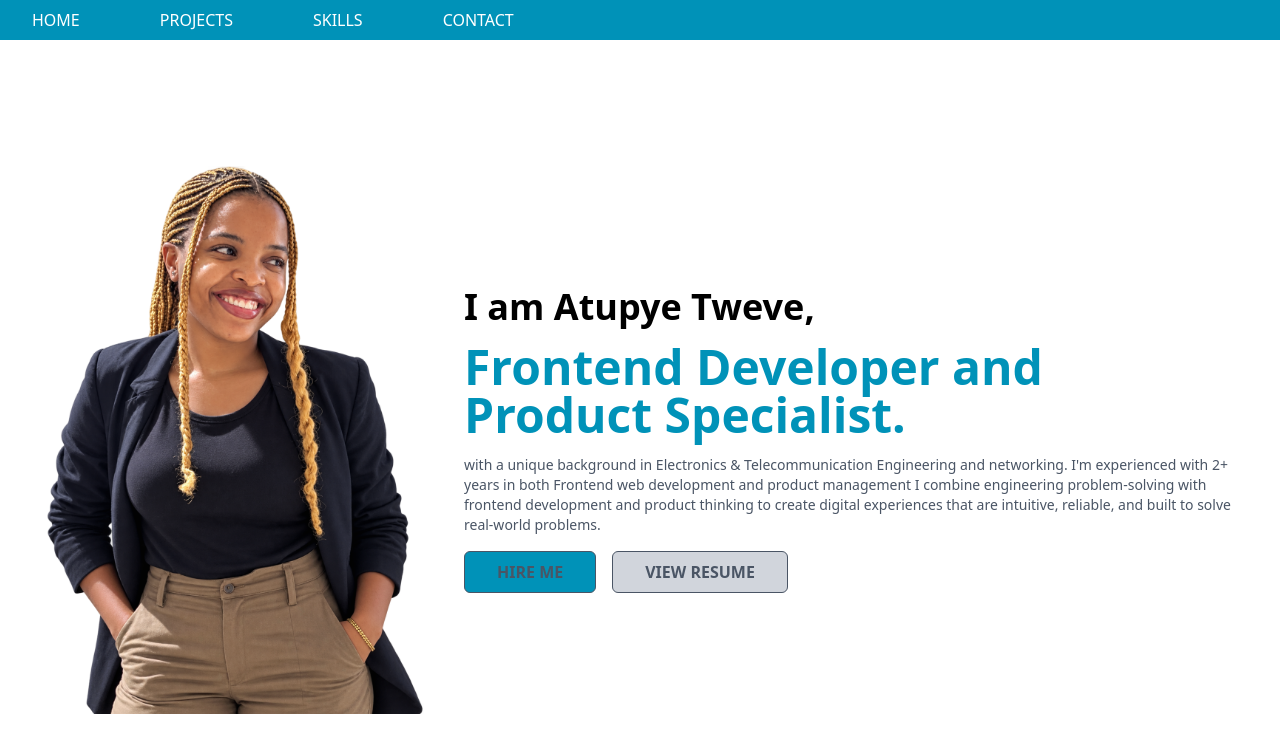
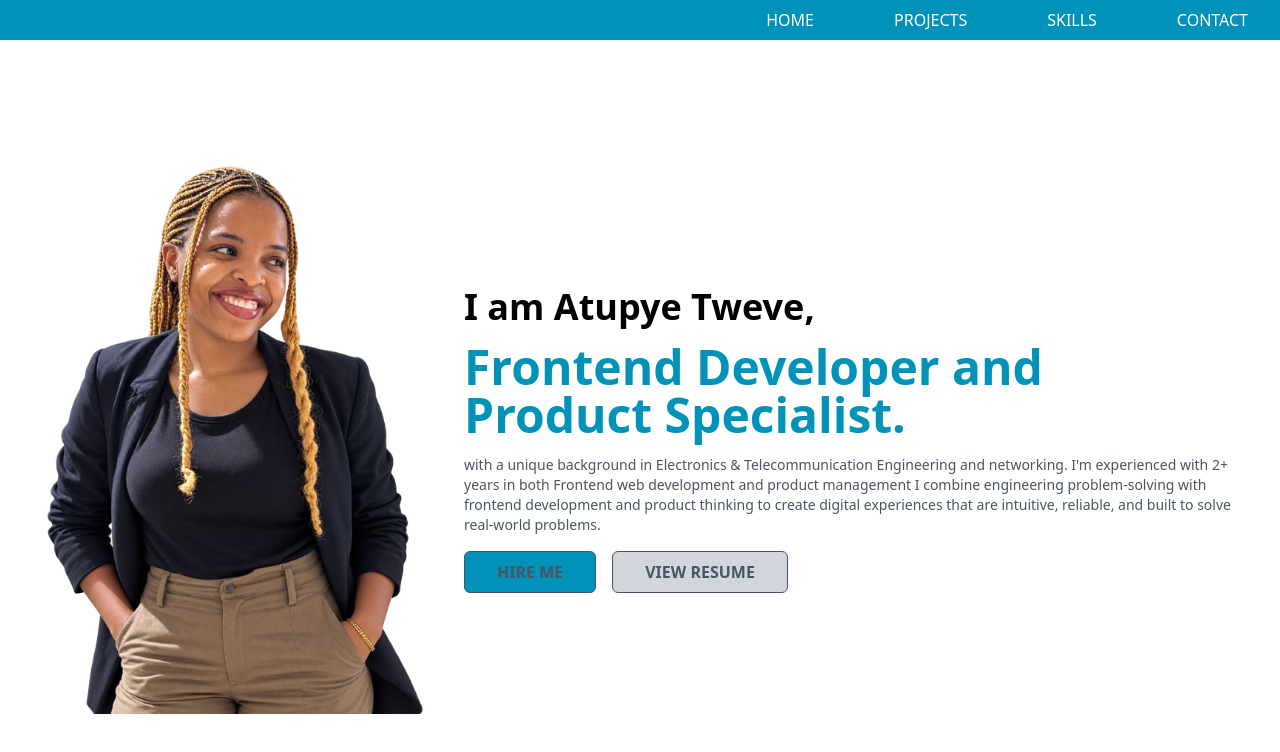
Before and after one commit to ibrahimherith/atu-portfolio, a React (Vite) app: page / in a window 1280 px wide. Shown: the top 752 px of the page. Built offline with nearby package versions, Linux system fonts and the light colour scheme; a web font is replaced by a local one.

Commit message:
Added form validation in contact page

```diff
--- a/src/components/Navbar.jsx
+++ b/src/components/Navbar.jsx
@@ -6,14 +6,14 @@ const Navbar = () => {
   const [isMenuOpen, setIsMenuOpen] = useState(false);
   return (
     <>
-      <div className="flex justify-between items-center mx-auto bg-cyan-600 w-full text-white px-8 py-2 fixed z-9999 top-0">
+      <div className="flex justify-end mx-auto bg-cyan-600 w-full text-white px-8 py-2 fixed z-9999 top-0">
 
         {/* <div className="bg-white/80 w-10 md:w-20 rounded-full">
           <img src="logo1.png" className="w-full h-auto"/>
         </div> */}
 
         {/* desktop view */}
-        <ul className="md:flex justify-end gap-20 hidden ">
+        <ul className="md:flex gap-20 hidden ">
           <li className="hover:text-amber-300">
             <Link to="/">HOME</Link>
           </li>
@@ -63,9 +63,6 @@ const Navbar = () => {
             </li>
           </ul>
 
-          {/* <div>
-            <LuX onClick={() => setIsMenuOpen(false)}/>
-          </div> */}
         </div>
       )}
 
--- a/src/pages/ContactPage.jsx
+++ b/src/pages/ContactPage.jsx
@@ -5,6 +5,10 @@ import { FaLocationDot } from "react-icons/fa6";
 import { useState } from "react";
 
 const ContactPage = () => {
+
+  const nameRegex = /^[A-Za-zÀ-ÖØ-öø-ÿ]+([ '-][A-Za-zÀ-ÖØ-öø-ÿ]+)*$/;
+  const emailRegex = /^[^\s@]+@[^\s@]+\.[^\s@]+$/;
+  const messageRegex = /^[\s\S]{10,500}$/;
 
   const [formData, setFormData] = useState(
   {
@@ -24,6 +28,21 @@ const ContactPage = () => {
   //Handles form submit
   const handleSubmit = (e) => {
     e.preventDefault();
+
+    if(!nameRegex.test(formData.name)){
+      alert("Please enter a valid name");
+      return;
+    }
+
+    if(!emailRegex.test(formData.email)){
+      alert("Please enter a valid Email");
+      return;
+    }
+
+    if(!messageRegex.test(formData.message)){
+      alert("Please enter charaters between 10 t0 500");
+      return;
+    }
 
     console.log(formData);
 
--- a/src/pages/HeroPage.jsx
+++ b/src/pages/HeroPage.jsx
@@ -30,7 +30,7 @@ const HeroPage = () => {
             HIRE ME
           </a>
 
-          <a href="/ATUPYE_TWEVE_CV.pdf" target="_blank" rel="noopener noreferrer"
+          <a href="/ATUPYE TWEVE CV.pdf" target="_blank" rel="noopener noreferrer"
             className="bg-gray-300 hover:bg-amber-100 border rounded-md font-bold px-8 py-2">
               VIEW RESUME
           </a>
```
